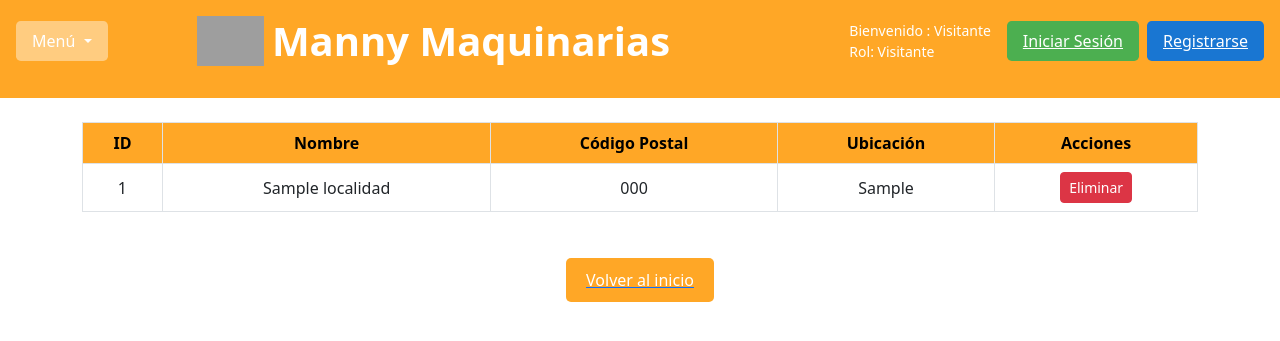
After one commit to SantyChQu/ProyectoIngeCopia, a Django app: page /localidades/ in a window 1280 px wide. The commit adds this page. Shown: the top 341 px of the page. Run offline with Django 5.2, Linux system fonts and the light colour scheme; tables that the repository leaves empty hold one stand-in row (values such as "Sample post"); grey boxes are pictures that could not be loaded.

Commit message:
al pedo esto

```diff
--- a/General/templates/base.html
+++ b/General/templates/base.html
@@ -92,6 +92,8 @@
 
                 {% if request.session.cliente_rol == "jefe" %}
 
+                    <li><a class="dropdown-item" href="{% url 'ver_localidades' %}">Ver Localidades</a></li>
+
                     <li><a class="dropdown-item" href="/agregar_maquina/">Agregar Máquina</a></li>
                     <li><a class="dropdown-item" href="/clientes/">Ver Listado Clientes</a></li>
                     <li><a class="dropdown-item" href="/maquinarias/">Ver Listado Maquinarias</a></li>
--- /dev/null
+++ b/General/templates/ver_localidades.html
@@ -0,0 +1,80 @@
+{% extends "base.html" %}
+
+{% block content %}
+<style>
+    .boton-volver {
+        background-color: #FFA726;
+        color: white;
+        padding: 10px 20px;
+        margin: 30px auto;
+        display: block;
+        border-radius: 5px;
+        border: none;
+    }
+
+    .boton-volver:hover {
+        background-color: #FF9800;
+    }
+
+    .tabla-localidades th {
+        background-color: #FFA726;
+        color: black;
+        text-align: center;
+    }
+
+    .tabla-localidades td {
+        text-align: center;
+        vertical-align: middle;
+    }
+</style>
+
+    <!-- Bootstrap JS
+<h1 class="text-center mb-4">Listado de Localidades</h1>
+
+<div class="text-center mb-3">
+    <a href="{% url 'agregar_localidad' %}" class="btn btn-success">Agregar Localidad</a>
+</div>
+-->
+{% if localidades %}
+    <div class="table-responsive">
+        <table class="table table-bordered table-hover tabla-localidades">
+            <thead>
+                <tr>
+                    <th>ID</th>
+                    <th>Nombre</th>
+                    <th>Código Postal</th>
+                    <th>Ubicación</th>
+                    <th>Acciones</th>
+                </tr>
+            </thead>
+            <tbody>
+                {% for loc in localidades %}
+                    <tr>
+                        <td>{{ loc.id }}</td>
+                        <td>{{ loc.nombre }}</td>
+                        <td>{{ loc.codigo_postal }}</td>
+                        <td>{{ loc.ubicacion }}</td>
+                        <td>
+                            <form method="post" action="{% url 'eliminar_localidad' loc.id %}" style="display:inline;">
+                                {% csrf_token %}
+                                <button type="submit" class="btn btn-sm btn-danger"
+                                        onclick="return confirm('¿Eliminar la localidad {{ loc.nombre }}?')">
+                                    Eliminar
+                                </button>
+                            </form>
+                        </td>
+                    </tr>
+                {% endfor %}
+            </tbody>
+        </table>
+    </div>
+{% else %}
+    <div class="alert alert-warning text-center" role="alert">
+        No hay localidades registradas.
+    </div>
+{% endif %}
+
+<a href="{% url 'inicio' %}">
+    <button class="boton-volver">Volver al inicio</button>
+</a>
+{% endblock %}
--- a/General/views.py
+++ b/General/views.py
@@ -2,7 +2,7 @@ from django.shortcuts import render,redirect
 from django.http import HttpResponse
 from django.contrib.auth.forms import UserCreationForm, AuthenticationForm
 from django.contrib.auth.models import User
-from .forms import ClienteEdicionForm, ClienteRegistroForm, CambiarContraseñaForm, tarjetaForm
+from .forms import ClienteEdicionForm, ClienteRegistroForm, CambiarContraseñaForm, tarjetaForm, Localidad
 from django.contrib.auth import login,logout
 from django.db import IntegrityError
 from .models import Cliente,Maquinaria, Localidad, Tarjeta, Alquiler
@@ -383,7 +383,26 @@ def cancelar_alquiler(request, alquiler_id):
     )
     return redirect('/misalquileres')
 
+def ver_localidades(request):
+    localidades = Localidad.objects.all()
+    return render(request, 'ver_localidades.html', {'localidades': localidades})
 
+def agregar_localidad(request):
+    if request.method == 'POST':
+        form = LocalidadForm(request.POST)
+        if form.is_valid():
+            form.save()
+            return redirect('ver_localidades')
+    else:
+        form = LocalidadForm()
+    return render(request, 'agregar_localidad.html', {'form': form})
+
+def eliminar_localidad(request, localidad_id):
+    localidad = get_object_or_404(Localidad, id=localidad_id)
+    if request.method == 'POST':
+        localidad.delete()
+        return redirect('ver_localidades')
+    return render(request, 'confirmar_eliminacion.html', {'localidad': localidad})
 
 def proximo(request):
 
--- a/ManiMaquinas/urls.py
+++ b/ManiMaquinas/urls.py
@@ -51,6 +51,10 @@ urlpatterns = [
     path('cancelar_alquiler/<int:alquiler_id>/', general.cancelar_alquiler, name='cancelar_alquiler'),
     path('proximamente/',general.proximo),
     path('estadisticas/', cliente_views.estadisticas_clientes, name='estadisticas_clientes'),
+    path('localidades/', general.ver_localidades, name='ver_localidades'),
+     path('localidades/agregar/', general.agregar_localidad, name='agregar_localidad'),
+    path('localidades/eliminar/<int:localidad_id>/', general.eliminar_localidad, name='eliminar_localidad'),
+
     ]
 if settings.DEBUG:
     urlpatterns += static(settings.MEDIA_URL, document_root=settings.MEDIA_ROOT)
```
Also changed, not shown: General/forms.py (+12 -1 lines), media/maquinas/descarga_mz9cW4i_fLbtiin_MJYyVVI_rQzHAcv_qPqqKjh.jfif (added).
